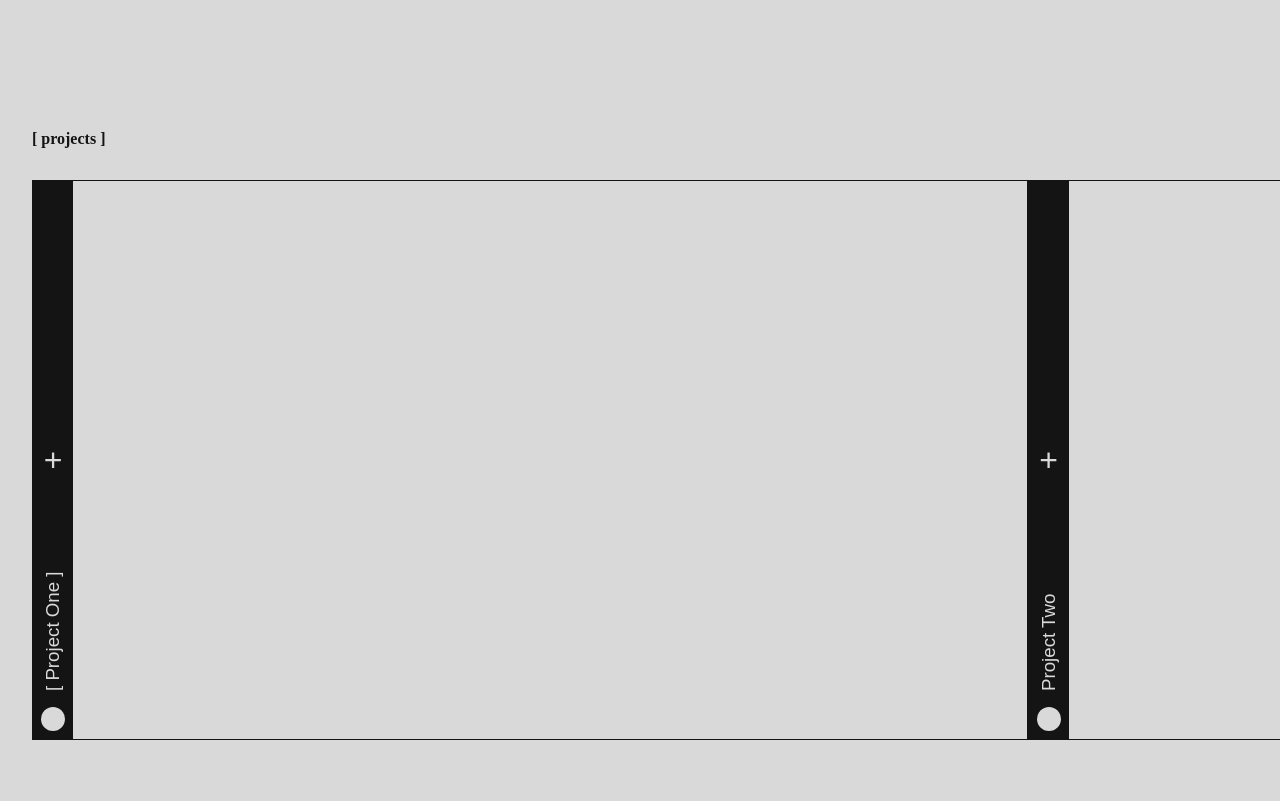
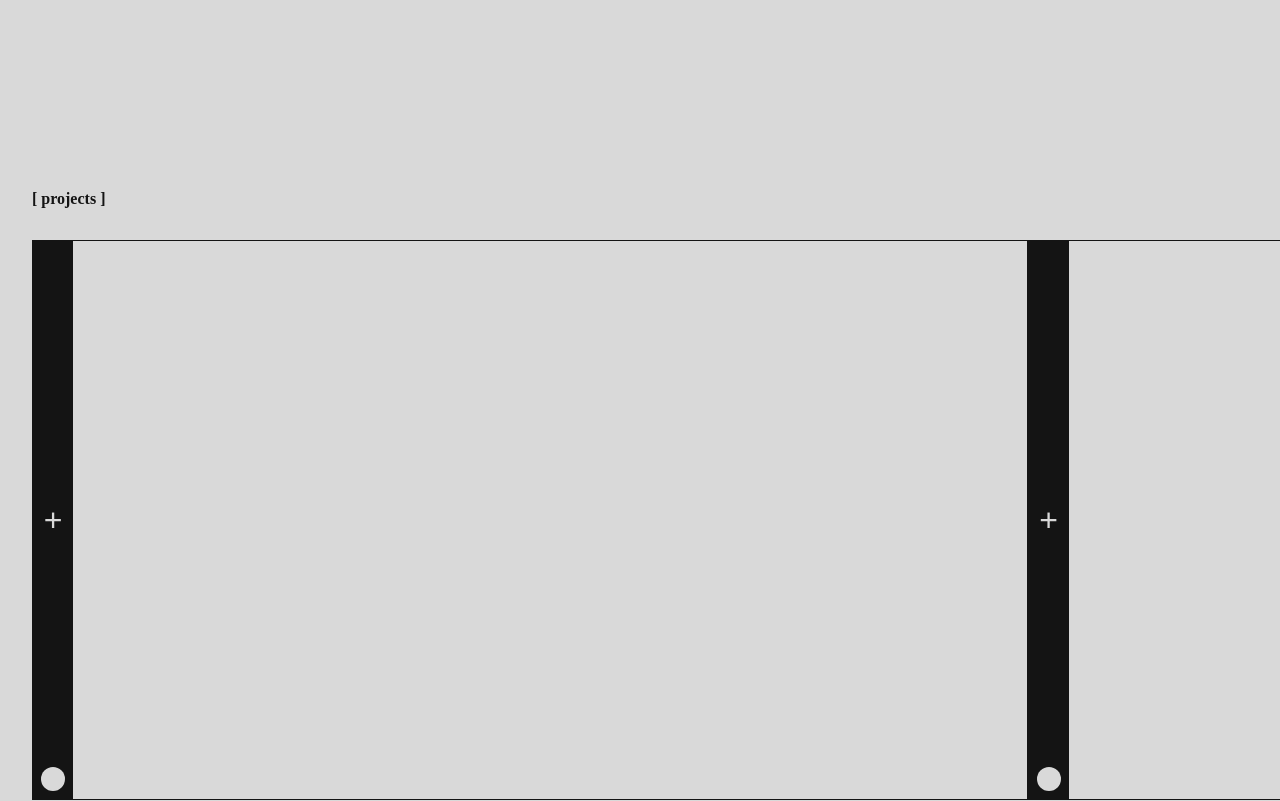
Before and after one commit to ginodalsasso/react-portfoliov2, a React (Vite) app: page / in a window 1280 px wide. Shown: the part 1320-2121 px from the top of the page. Built offline with nearby package versions, Linux system fonts and the light colour scheme; a web font is replaced by a local one.

Commit message:
NEW: animation while scrolling projects.

```diff
--- a/src/App.css
+++ b/src/App.css
@@ -45,6 +45,10 @@
     box-sizing: border-box;
 }
 
+html {
+    scroll-behavior: smooth;
+}
+
 body {
     font-family: "Helvetica medium", Arial, sans-serif;
     color: var(--black-color);
--- a/src/components/sections/Projects/Projects.module.css
+++ b/src/components/sections/Projects/Projects.module.css
@@ -1,6 +1,7 @@
 .projectsSection {
     background-color: var(--white-color);
     padding-inline: var(--horizontal-padding-layout);
+    padding-top: 60px;
     padding-bottom: var(--vertical-space-section);
     display: flex;
     flex-direction: column;
@@ -11,6 +12,7 @@
 .projectList {
     list-style: none;
     display: flex;
+    will-change: transform; /* for smoother scrolling */
 }
 
 .projectItem {
--- a/src/components/sections/Projects/Projects.tsx
+++ b/src/components/sections/Projects/Projects.tsx
@@ -1,29 +1,38 @@
 import { Link } from "react-router-dom";
 import styles from "./Projects.module.css";
 import { projects } from "../../../constants/constants";
-import { useState } from "react";
+import { useLayoutEffect, useRef, useState } from "react";
+import { projectsAnimationsScroll } from "../../../lib/animations/projectsAnimations";
 
 export default function Projects() {
     const [openProjectId, setOpenProjectId] = useState<number | null>(null);
+    const pinRef = useRef<HTMLElement | null>(null);
+    const trackRef = useRef<HTMLUListElement | null>(null);
 
     const toggleProject = (id: number) => {
         setOpenProjectId(openProjectId === id ? null : id);
     };
 
+    useLayoutEffect(() => {
+        const cleanup = projectsAnimationsScroll(pinRef, trackRef);
+        return () => {
+            if (cleanup) cleanup();
+        };
+    }, []);
+
     return (
-        <section id="projects" className={styles.projectsSection}>
+        <section id="projects" ref={pinRef} className={styles.projectsSection} >
             <header>
                 <h2 className="section-title ">[ projects ]</h2>
             </header>
-            <ul className={styles.projectList}>
+            <ul ref={trackRef} className={styles.projectList}>
                 {projects.map((project) => (
                     <li key={project.id}>
-                        <article className={styles.projectItem}>
+                        <article className={`${styles.projectItem} project-item-animation`}>
                             <header className={styles.projectHeader}>
                                 <h3 id={`project-header-${project.id}`}>
                                     {project.href ? (
                                         <Link to={project.href}>
-                                            {project.title}
                                         </Link>
                                     ) : (
                                         <span>{project.title}</span>
--- /dev/null
+++ b/src/lib/animations/projectsAnimations.ts
@@ -0,0 +1,37 @@
+import { gsap } from "gsap";
+import { ScrollTrigger } from "gsap/ScrollTrigger";
+
+gsap.registerPlugin(ScrollTrigger);
+
+export const projectsAnimationsScroll = (
+    pinRef: React.RefObject<HTMLElement | null>,
+    trackRef: React.RefObject<HTMLUListElement | null>,
+) => {
+
+    const pin = pinRef.current;
+    const track = trackRef.current;
+    if (!pin || !track) return;
+
+    const factor = 2; // control the scroll speed
+
+    const animation = gsap.fromTo(
+        track,
+        { x: 0 },
+        {
+            x: () => -(track.scrollWidth - pin.clientWidth), // Calculate the distance to scroll
+            ease: "none",
+            scrollTrigger: {
+                trigger: pin,
+                pin: true,
+                scrub: 1,
+                end: () => "+=" + (track.scrollWidth - pin.clientWidth) * factor, // End after scrolling through all slides
+                invalidateOnRefresh: true, // Recalculate on refresh
+            },
+        }
+    );
+
+    return () => {
+        animation.scrollTrigger?.kill();
+        animation.kill();
+    };
+}
```
